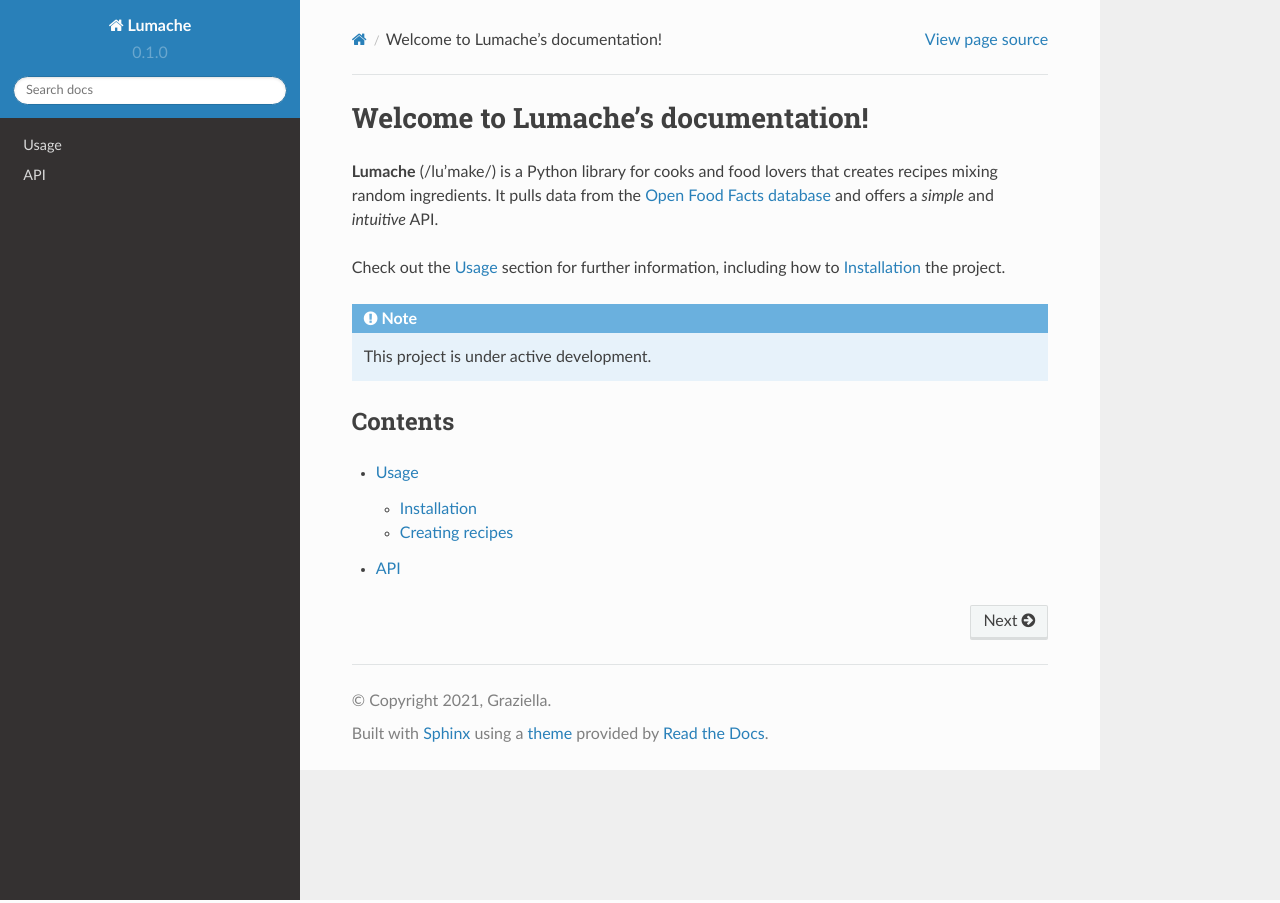
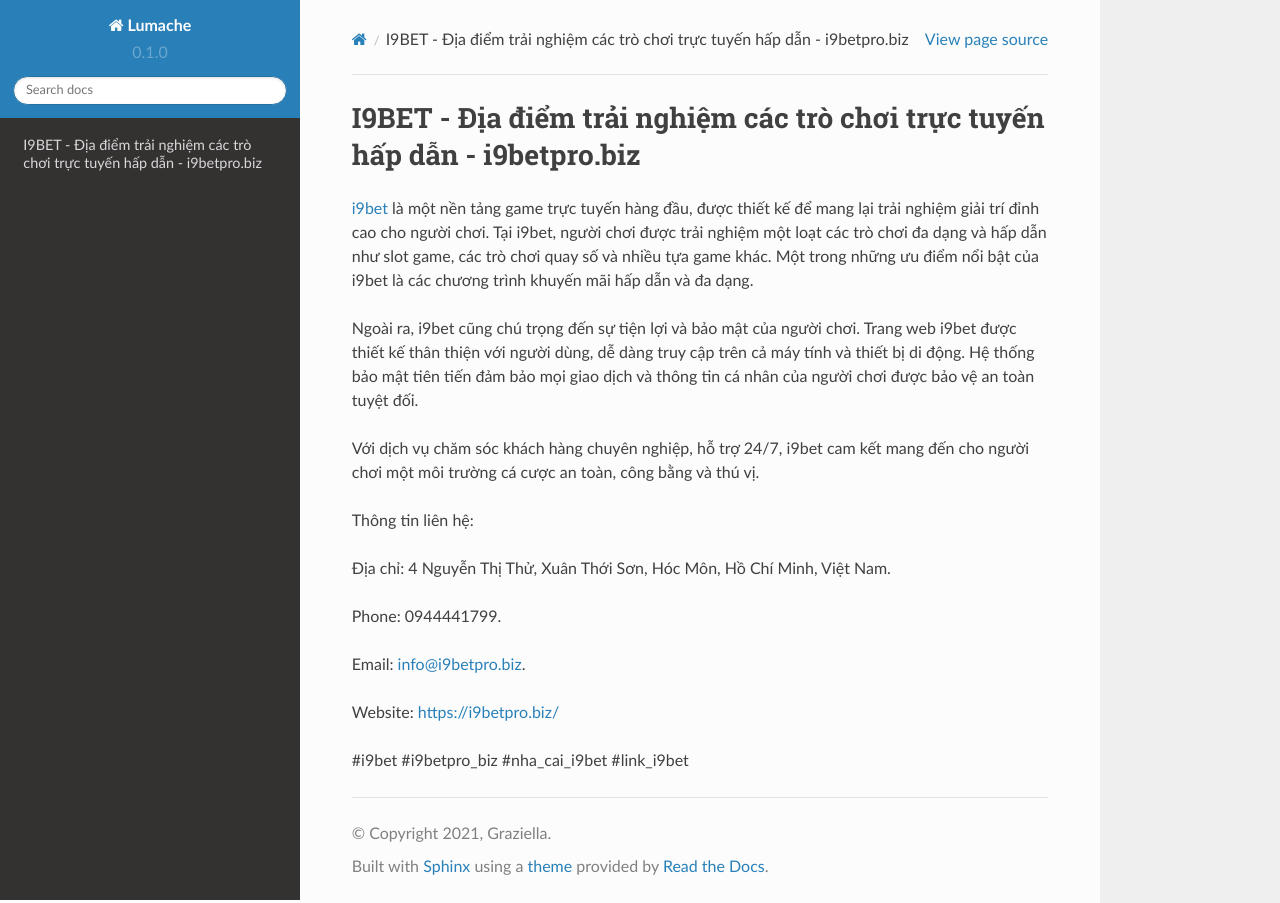
Before and after one commit to iaduphattai904809/i9betprobiz, a Sphinx documentation site: the page built from docs/source/index.rst, in a window 1280 px wide. Built offline with Sphinx 7.4.7 and the Read the Docs theme 2.0.0, drawn with Linux system fonts in a browser that asks for light colours.

Commit message:
Update index.rst

```diff
--- a/docs/source/index.rst
+++ b/docs/source/index.rst
@@ -1,22 +1,20 @@
-Welcome to Lumache's documentation!
+I9BET -  Địa điểm trải nghiệm các trò chơi trực tuyến hấp dẫn - i9betpro.biz
 ===================================
 
-**Lumache** (/lu'make/) is a Python library for cooks and food lovers
-that creates recipes mixing random ingredients.
-It pulls data from the `Open Food Facts database <https://world.openfoodfacts.org/>`_
-and offers a *simple* and *intuitive* API.
+`i9bet <https://i9betpro.biz/>`_ là một nền tảng game trực tuyến hàng đầu, được thiết kế để mang lại trải nghiệm giải trí đỉnh cao cho người chơi. Tại i9bet, người chơi được trải nghiệm một loạt các trò chơi đa dạng và hấp dẫn như slot game, các trò chơi quay số và nhiều tựa game khác. Một trong những ưu điểm nổi bật của i9bet là các chương trình khuyến mãi hấp dẫn và đa dạng.
 
-Check out the :doc:`usage` section for further information, including
-how to :ref:`installation` the project.
+Ngoài ra, i9bet cũng chú trọng đến sự tiện lợi và bảo mật của người chơi. Trang web i9bet được thiết kế thân thiện với người dùng, dễ dàng truy cập trên cả máy tính và thiết bị di động. Hệ thống bảo mật tiên tiến đảm bảo mọi giao dịch và thông tin cá nhân của người chơi được bảo vệ an toàn tuyệt đối.
 
-.. note::
+Với dịch vụ chăm sóc khách hàng chuyên nghiệp, hỗ trợ 24/7, i9bet cam kết mang đến cho người chơi một môi trường cá cược an toàn, công bằng và thú vị.
 
-   This project is under active development.
+Thông tin liên hệ:
 
-Contents
---------
+Địa chỉ: 4 Nguyễn Thị Thử, Xuân Thới Sơn, Hóc Môn, Hồ Chí Minh, Việt Nam.
 
-.. toctree::
+Phone: 0944441799.
 
-   usage
-   api
+Email: info@i9betpro.biz.
+
+Website: https://i9betpro.biz/
+
+#i9bet #i9betpro_biz #nha_cai_i9bet #link_i9bet
```
